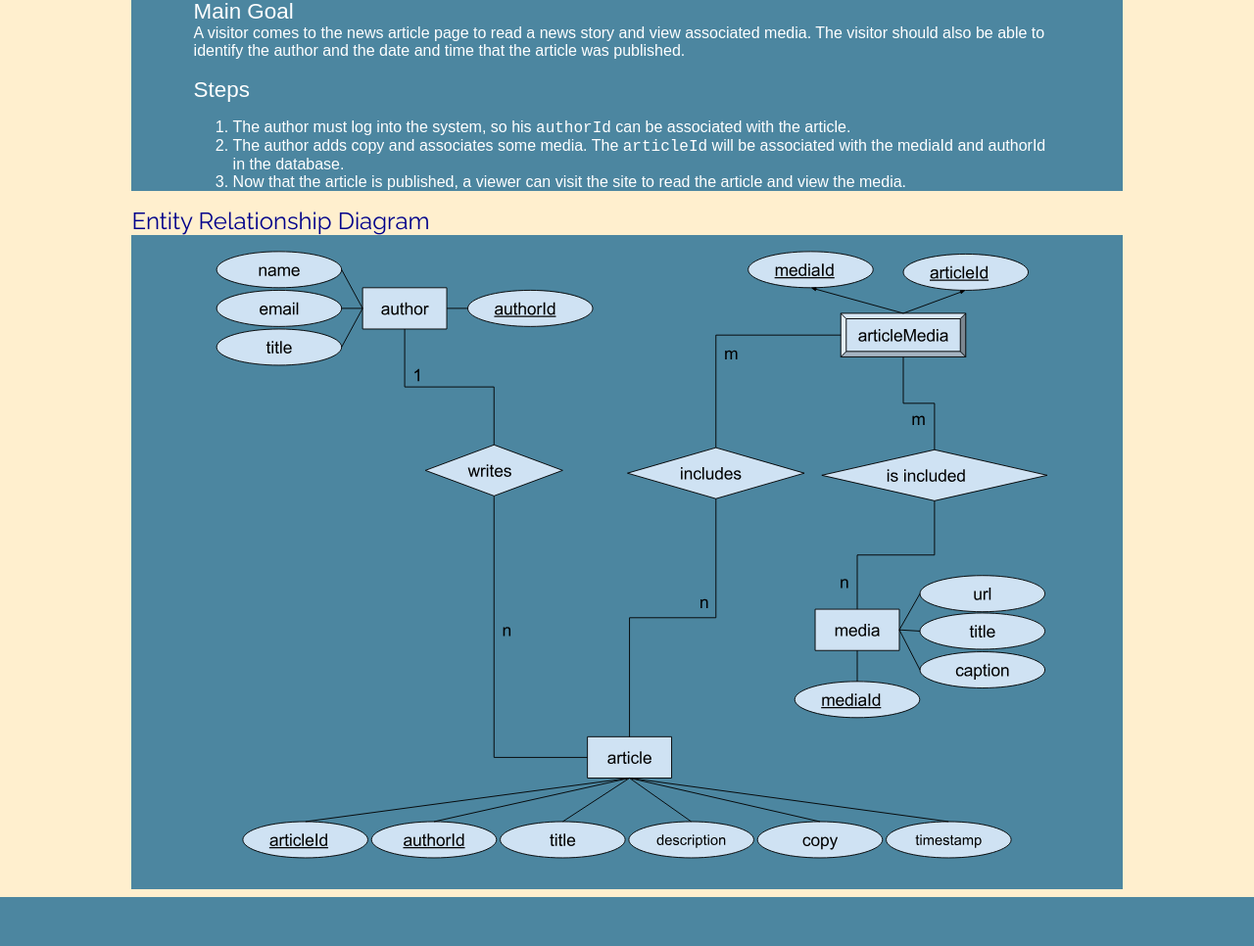
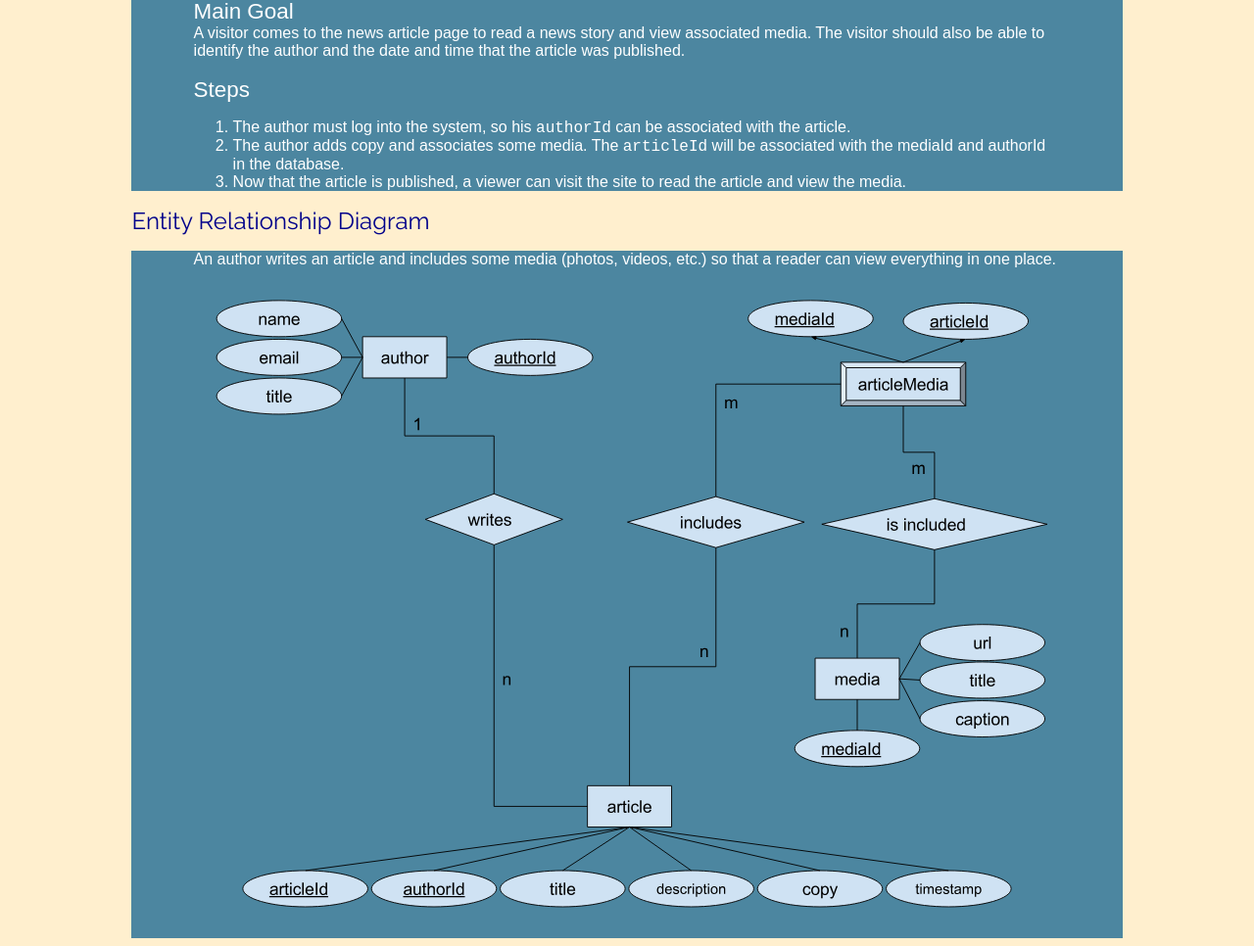
Before and after one commit to davidmancini/cnn, a PHP site: page / in a window 1280 px wide. Shown: the part 353-1319 px from the top of the page at 98% size. Before the commit the page ends 1269 px from the top, so only its background shows below. Run offline with PHP 8.4, Linux system fonts and the light colour scheme; some web fonts are replaced.

Commit message:
Added text to the ERD section.

```diff
--- a/index.php
+++ b/index.php
@@ -39,6 +39,7 @@
 		<!-- ERG -->
 		<div class="boxtitle">Entity Relationship Diagram</div>
 		<div class="box">
+			<p>An author writes an article and includes some media (photos, videos, etc.) so that a reader can view everything in one place.</p>
 			<img src="images/cnn-erg.svg" alt="Entity Relationship Diagram for CNN Project">
 		</div>
 	</body>
```
